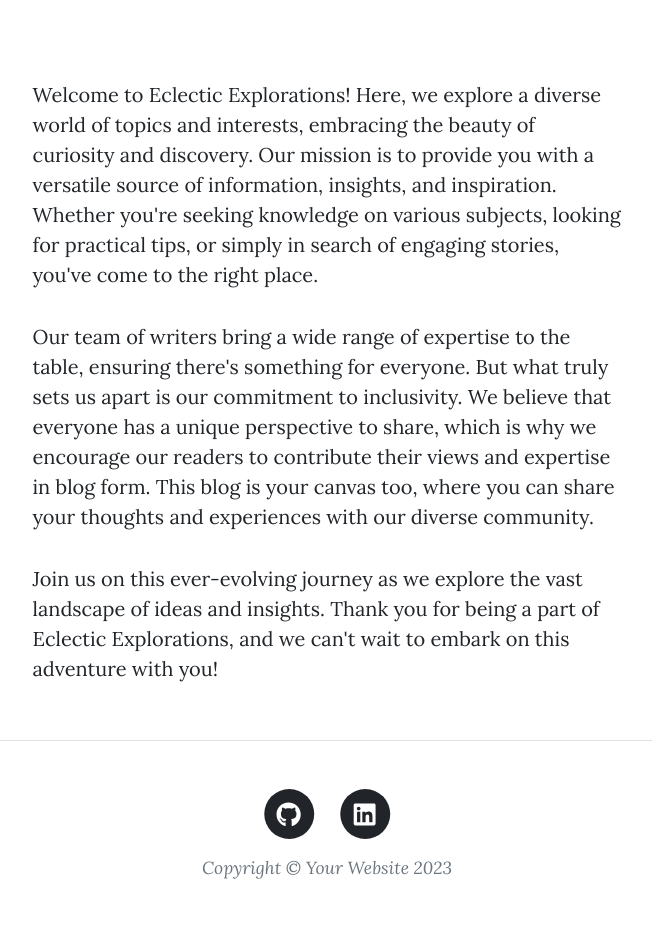
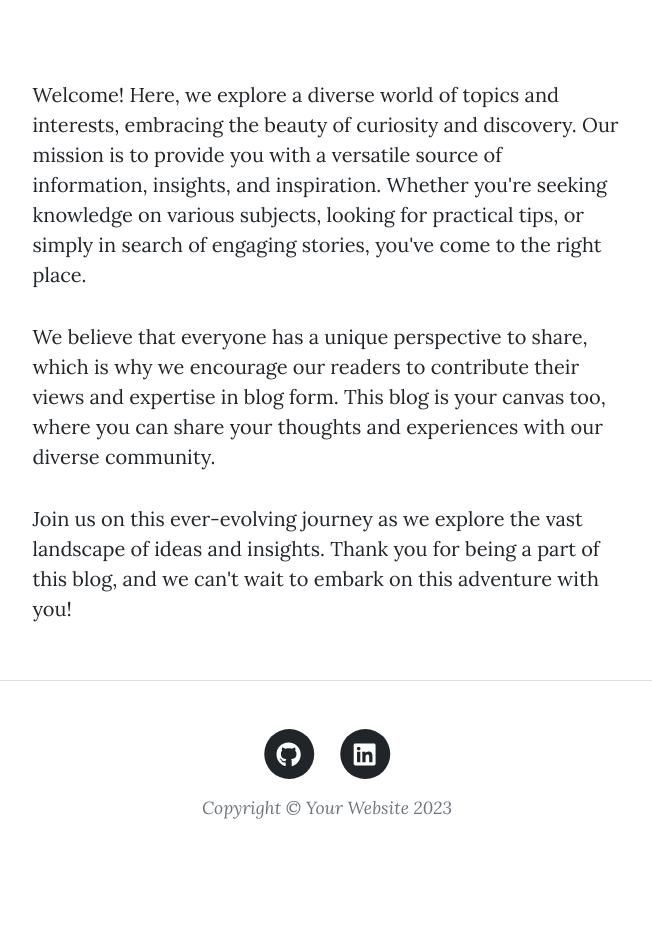
Before and after one commit to FatsCodes/blog, a Flask app: page /about in a window 1280 px wide. Shown: the part 532-1462 px from the top of the page, without its empty margins (313-965 px from the left). After the commit the page ends 1351 px from the top, so only its background shows below. Run offline with Flask 3, Linux system fonts and the light colour scheme; some libraries are stand-ins or nearby versions.

Commit message:
Initial commit

```diff
--- a/templates/about.html
+++ b/templates/about.html
@@ -22,7 +22,7 @@
     <div class="row gx-4 gx-lg-5 justify-content-center">
       <div class="col-md-10 col-lg-8 col-xl-7">
         <p>
-          Welcome to Eclectic Explorations!
+          Welcome!
           Here, we explore a diverse world of topics and interests,
           embracing the beauty of curiosity and discovery.
           Our mission is to provide you with a versatile source of information,
@@ -31,15 +31,12 @@
           you've come to the right place.
         </p>
           <p>
-          Our team of writers bring a wide range of expertise to the table,
-          ensuring there's something for everyone.
-          But what truly sets us apart is our commitment to inclusivity.
           We believe that everyone has a unique perspective to share, which is why we encourage our readers to contribute their views and expertise in blog form.
           This blog is your canvas too, where you can share your thoughts and experiences with our diverse community.
         </p>
         <p>
           Join us on this ever-evolving journey as we explore the vast landscape of ideas and insights.
-          Thank you for being a part of Eclectic Explorations, and we can't wait to embark on this adventure with you!
+          Thank you for being a part of this blog, and we can't wait to embark on this adventure with you!
         </p>
       </div>
     </div>
--- a/templates/header.html
+++ b/templates/header.html
@@ -13,7 +13,7 @@
 
     <meta name="description" content="" />
     <meta name="author" content="" />
-    <title>Eclectic Explorations</title>
+    <title>Fatma's Blog</title>
     {% block styles %}
     <!-- Load Bootstrap-Flask CSS here -->
     {{ bootstrap.load_css() }}
```
